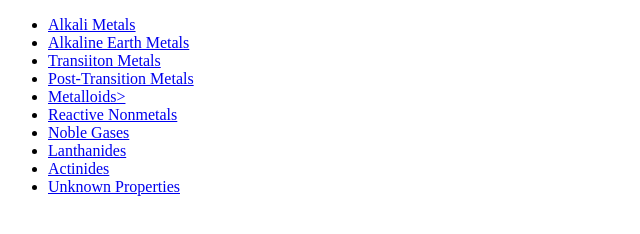
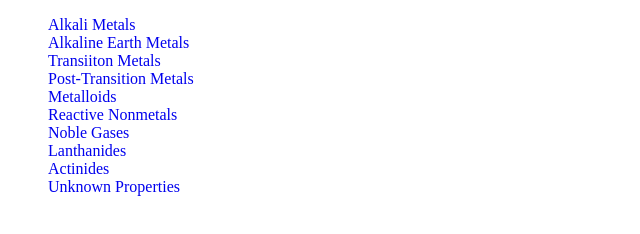
Before and after one commit to studgenius/periodic-table, a plain HTML site: page index.html in a window 1280 px wide. Shown: the whole page, without its empty margins (0-640 px from the left). Drawn offline with Linux system fonts and the light colour scheme; files that its build step writes are made by us from their sources.

Commit message:
New changes to css

```diff
--- a/CSS/style.css
+++ b/CSS/style.css
@@ -4,6 +4,7 @@
     box-sizing: border-box;
 }
 
-nav {
+nav, ul, li, a{
     text-decoration: none;
+    list-style-type: none;
 }
--- a/index.html
+++ b/index.html
@@ -14,7 +14,7 @@
                 <li><a href="#">Alkaline Earth Metals</a></li>
                 <li><a href="#">Transiiton Metals</a></li>
                 <li><a href="#">Post-Transition Metals</a></li>
-                <li><a href="#">Metalloids></a></li>
+                <li><a href="#">Metalloids</a></li>
                 <li><a href="#">Reactive  Nonmetals</a></li>
                 <li><a href="#">Noble Gases</a></li>
                 <li><a href="#">Lanthanides</a></li>
```
